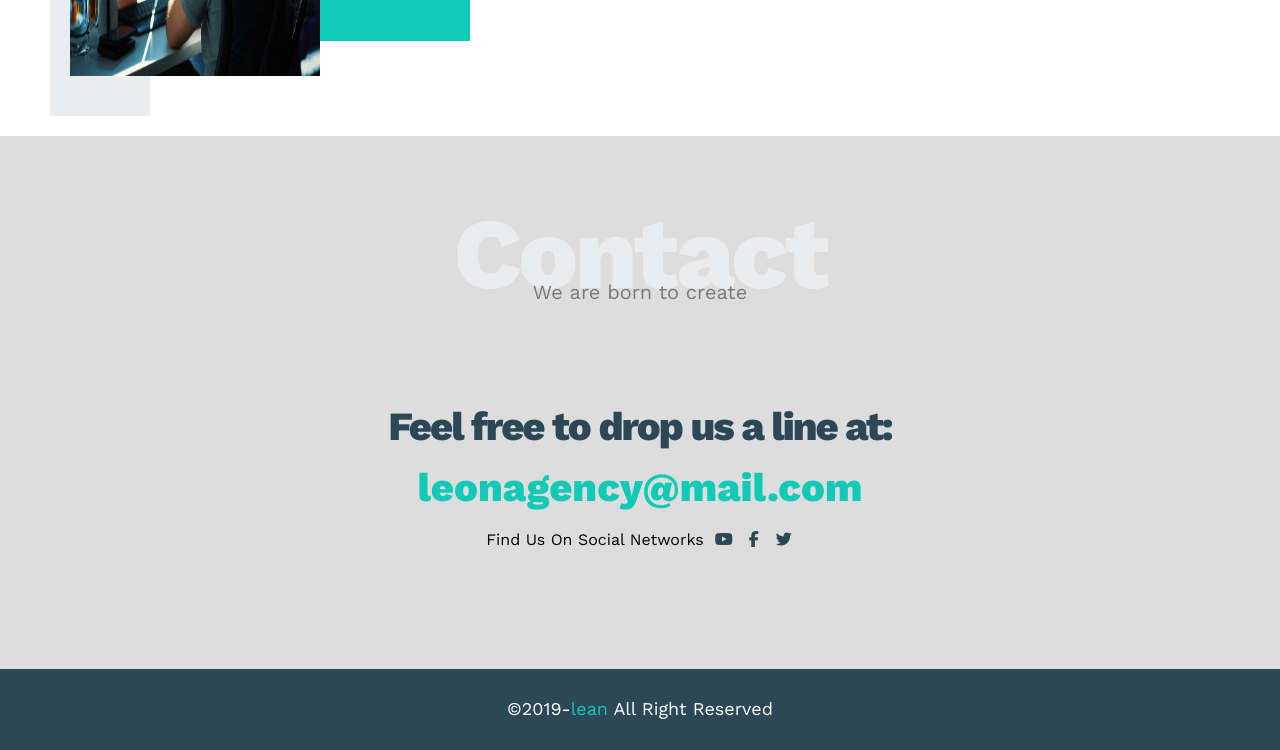
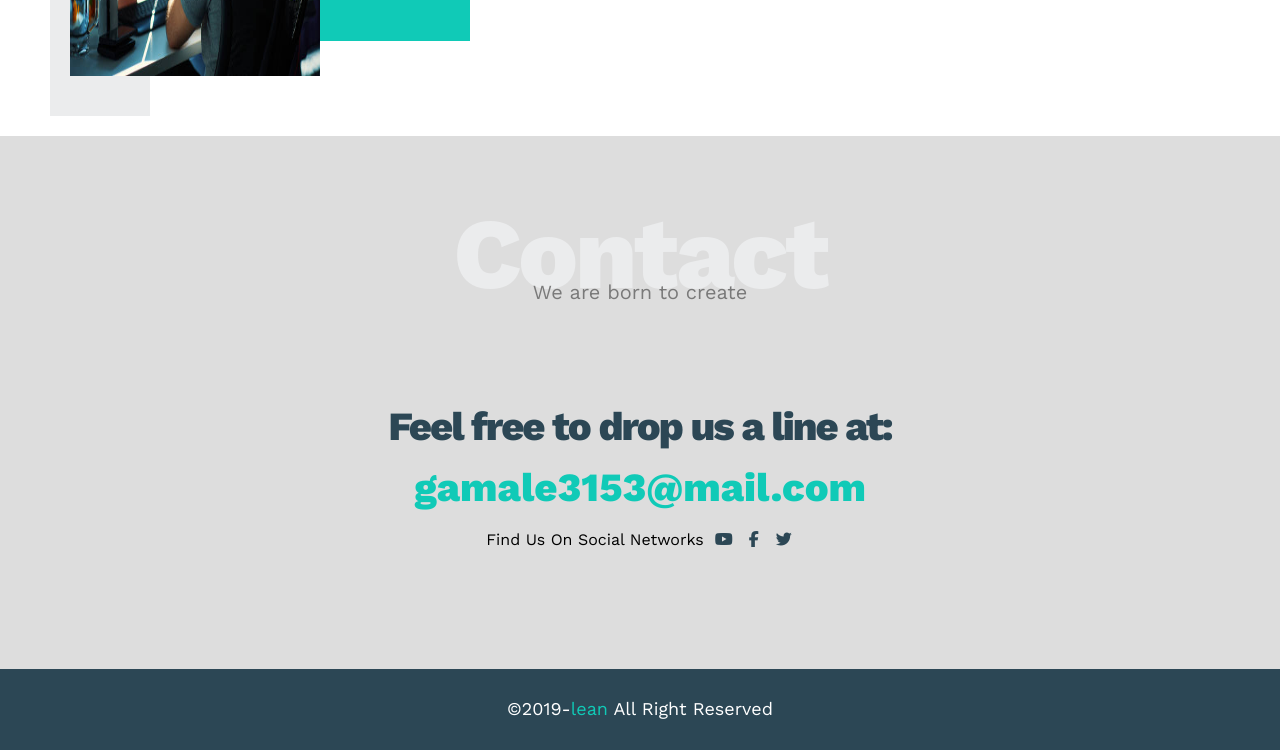
Before and after one commit to gamale3153-hub/HTML_And_CSS_Frist_Porject, a plain HTML site: page index.html in a window 1280 px wide. Shown: the part 3076-3826 px from the top of the page. Drawn offline with nearby package versions, Linux system fonts and the light colour scheme.

Commit message:
change the mail

```diff
--- a/index.html
+++ b/index.html
@@ -205,7 +205,7 @@
             <p>We are born to create </p>
             <div class="info">
                 <p class="lable">Feel free to drop us a line at:</p>
-                <a href="mailto:leonagency@mail.com?subject=Contact" class="link">leonagency@mail.com</a>
+                <a href="mailto:leonagency@mail.com?subject=Contact" class="link">gamale3153@mail.com</a>
                 <div class="social">
                     Find Us On Social Networks
                     <i class="fa-brands fa-youtube"></i>
```
